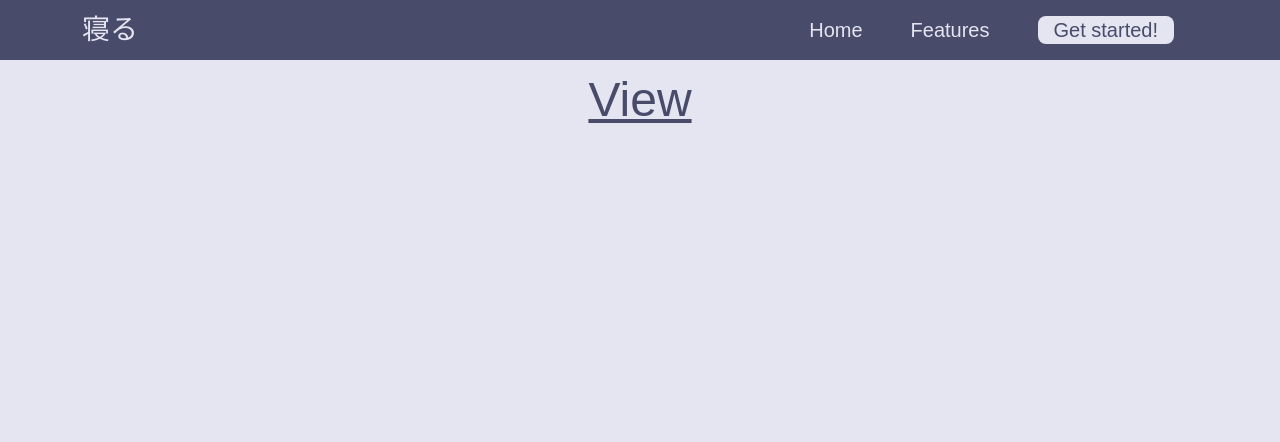
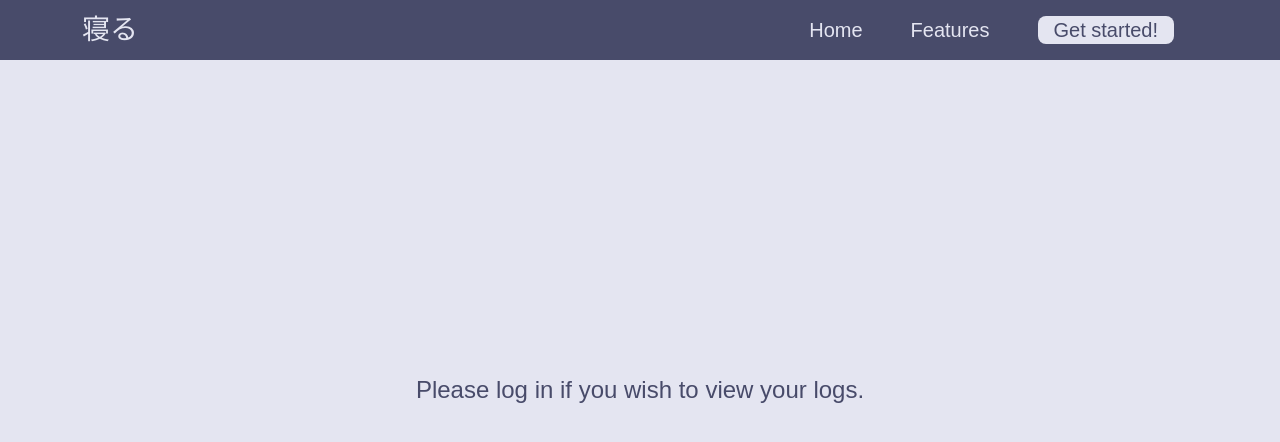
Before and after one commit to keffri/neru-notes, a React (Create React App) app in the folder client/: page /view in a window 1280 px wide. Shown: the top 442 px of the page. Built offline with nearby package versions, Linux system fonts and the light colour scheme.

Commit message:
added fail conditions

```diff
--- a/client/src/components/view/View.tsx
+++ b/client/src/components/view/View.tsx
@@ -7,7 +7,19 @@ interface ViewProps {
 const View: FC<ViewProps> = (props: ViewProps) => {
   return (
     <section className="view">
-      <h1 className="view__title">View</h1>
+      {!props.cookies.AuthToken && (
+        <div className="view__fail">
+          <h2 className="view__fail--center">
+            Please log in if you wish to view your logs.
+          </h2>
+        </div>
+      )}
+
+      {props.cookies.AuthToken && (
+        <div className="view__pass">
+          <h1 className="view__title">View</h1>
+        </div>
+      )}
     </section>
   );
 };
```
